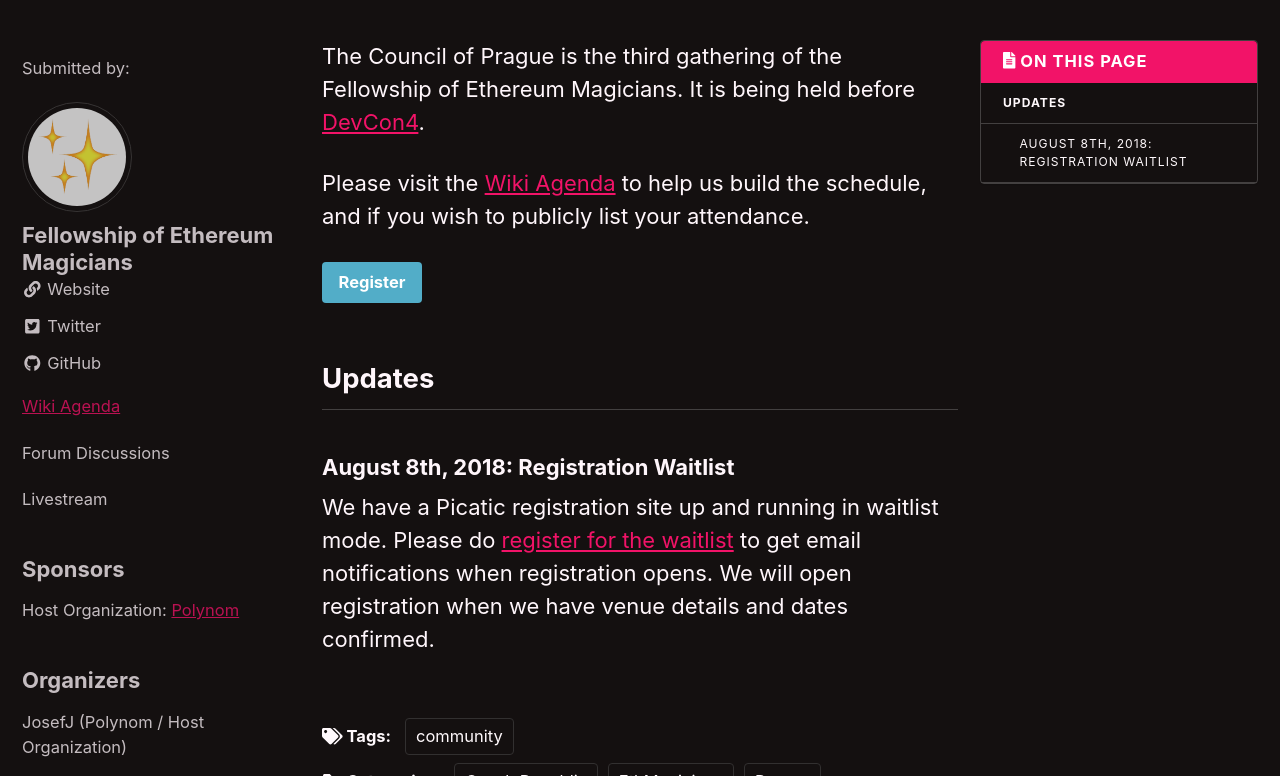
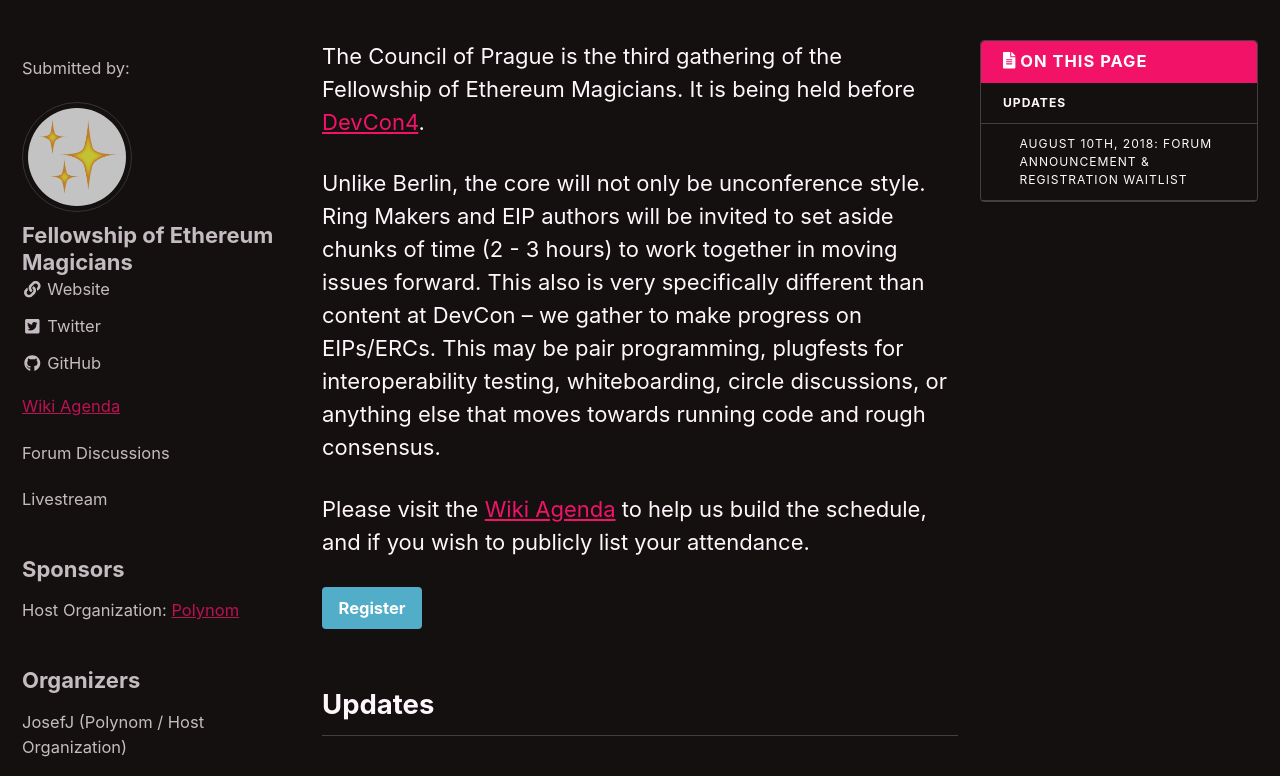
Before and after one commit to spadebuilders/ethereum-events, a Jekyll site: the page built from _events/2018-council-of-prague.md, in a window 1280 px wide and 900 px high, scrolled down 353 px, cut to the strip 124-900 px from the top of the window. Built offline with Jekyll 4.4.1, drawn with Linux system fonts in a browser that asks for light colours; nearby versions of some CDN libraries; some of the changed text lies outside the part shown.

Commit message:
Link to FEM forum discussion

```diff
--- a/_events/2018-council-of-prague.md
+++ b/_events/2018-council-of-prague.md
@@ -33,12 +33,16 @@
 
 The Council of Prague is the third gathering of the Fellowship of Ethereum Magicians. It is being held before [DevCon4](https://devcon4.ethereum.org).
 
+Unlike Berlin, the core will not only be unconference style. Ring Makers and EIP authors will be invited to set aside chunks of time (2 - 3 hours) to work together in moving issues forward. This also is very specifically different than content at DevCon – we gather to make progress on EIPs/ERCs. This may be pair programming, plugfests for interoperability testing, whiteboarding, circle discussions, or anything else that moves towards running code and rough consensus.
+
 Please visit the [Wiki Agenda](https://github.com/ethereum-magicians/scrolls/wiki/Council-of-Prague-Agenda) to help us build the schedule, and if you wish to publicly list your attendance.
 
 [Register](https://www.picatic.com/ethmagicians-prague-2018){: .btn .btn--info}
 
 ## Updates
 
-### August 8th, 2018: Registration Waitlist
+### August 10th, 2018: Forum Announcement & Registration Waitlist
 
 We have a Picatic registration site up and running in waitlist mode. Please do [register for the waitlist](https://www.picatic.com/ethmagicians-prague-2018) to get email notifications when registration opens. We will open registration when we have venue details and dates confirmed.
+
+Join the [discussion in the EthMagicians forum](https://ethereum-magicians.org/t/council-of-prague-announcement/1006) for comments, feedback, and to get involved as a volunteer.
```
